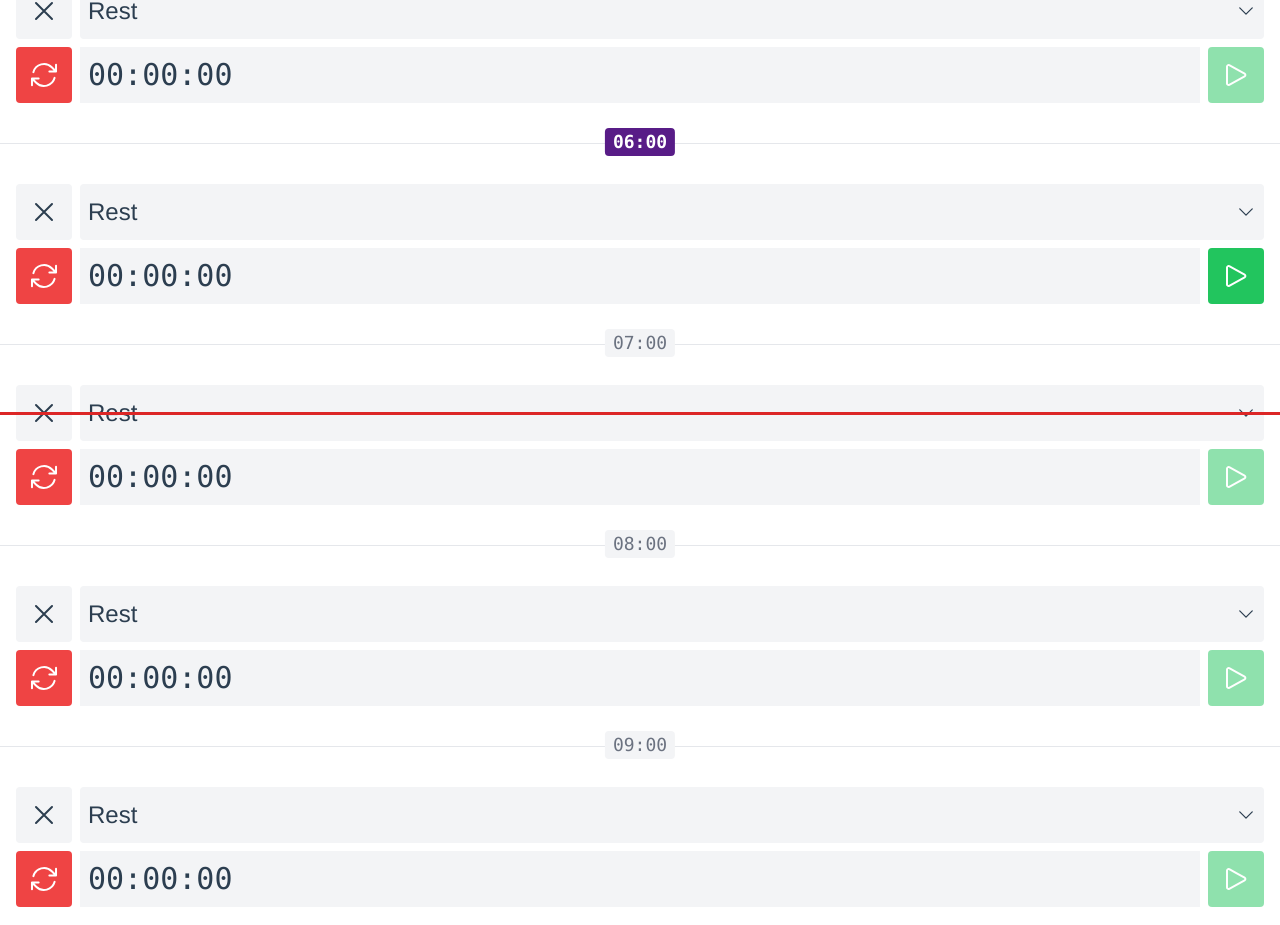
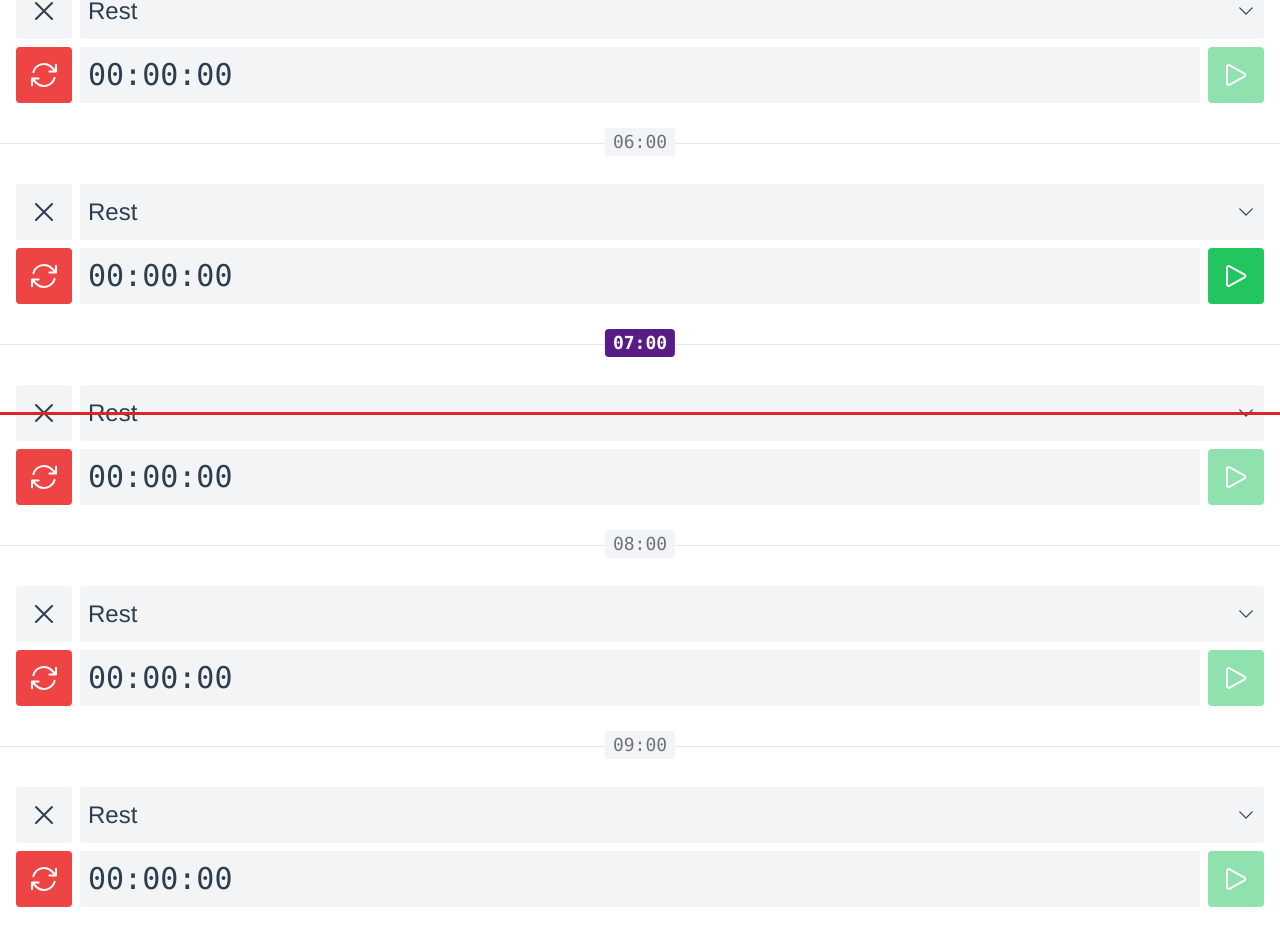
Before and after one commit to NurislamAituarov/on-track, a Vue app: page /#timeline in a window 1280 px wide. Shown: the part 1160-2085 px from the top of the page. Built offline with nearby package versions, Linux system fonts and the light colour scheme; sample sign-in values are in the browser's storage.

Commit message:
refactor style line hour

```diff
--- a/public/index.html
+++ b/public/index.html
@@ -1,17 +1,19 @@
 <!DOCTYPE html>
 <html lang="">
   <head>
-    <meta charset="utf-8">
-    <meta http-equiv="X-UA-Compatible" content="IE=edge">
-    <meta name="viewport" content="width=device-width,initial-scale=1.0">
-    <link rel="icon" href="<%= BASE_URL %>favicon.ico">
+    <meta charset="utf-8" />
+    <meta http-equiv="X-UA-Compatible" content="IE=edge" />
+    <meta name="viewport" content="width=device-width,initial-scale=1.0" />
+    <link rel="icon" href="<%= BASE_URL %>favicon.ico" />
     <title><%= htmlWebpackPlugin.options.title %></title>
   </head>
   <body>
     <noscript>
-      <strong>We're sorry but <%= htmlWebpackPlugin.options.title %> doesn't work properly without JavaScript enabled. Please enable it to continue.</strong>
+      <strong
+        >We're sorry but <%= htmlWebpackPlugin.options.title %> doesn't work properly without
+        JavaScript enabled. Please enable it to continue.</strong
+      >
     </noscript>
     <div id="app"></div>
-    <!-- built files will be auto injected -->
   </body>
 </html>
--- a/src/components/timeline/TimeLineHour.vue
+++ b/src/components/timeline/TimeLineHour.vue
@@ -1,17 +1,9 @@
 <template>
-  <a
-    href="#"
-    class="absolute -top-4 left-1/2 -translate-x-1/2 rounded px-2 font-mono text-lg"
-    :class="[
-      timelineItem.hour === new Date().getHours()
-        ? 'bg-purple-900 font-black text-white'
-        : 'bg-gray-100 text-gray-500',
-    ]"
-    >{{ formatterHour }}</a
-  >
+  <a href="#" :class="classes">{{ formatterHour }}</a>
 </template>
 
 <script lang="ts" setup>
+import { now } from "@/module/time";
 import { THourItem } from "@/types";
 import { computed } from "vue";
 
@@ -26,4 +18,13 @@ const formatterHour = computed(() => {
 
   return `${hour.toString().padStart(2, "0")}:00`;
 });
+
+const classes = computed(() => {
+  return [
+    "absolute -top-4 left-1/2 -translate-x-1/2 rounded px-2 font-mono text-lg",
+    props.timelineItem.hour === now.value.getHours()
+      ? "bg-purple-900 font-black text-white"
+      : "bg-gray-100 text-gray-500",
+  ];
+});
 </script>
```
